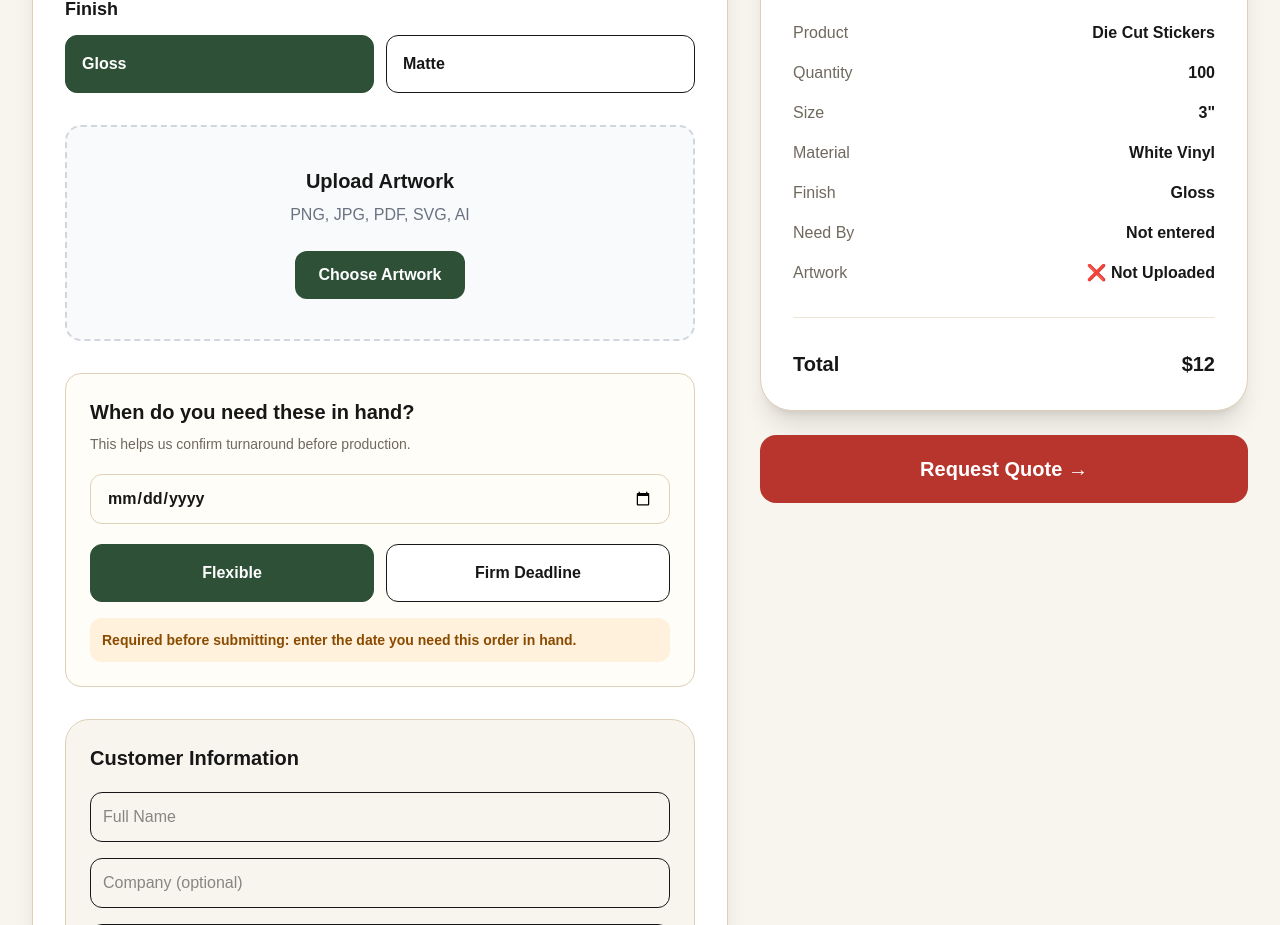
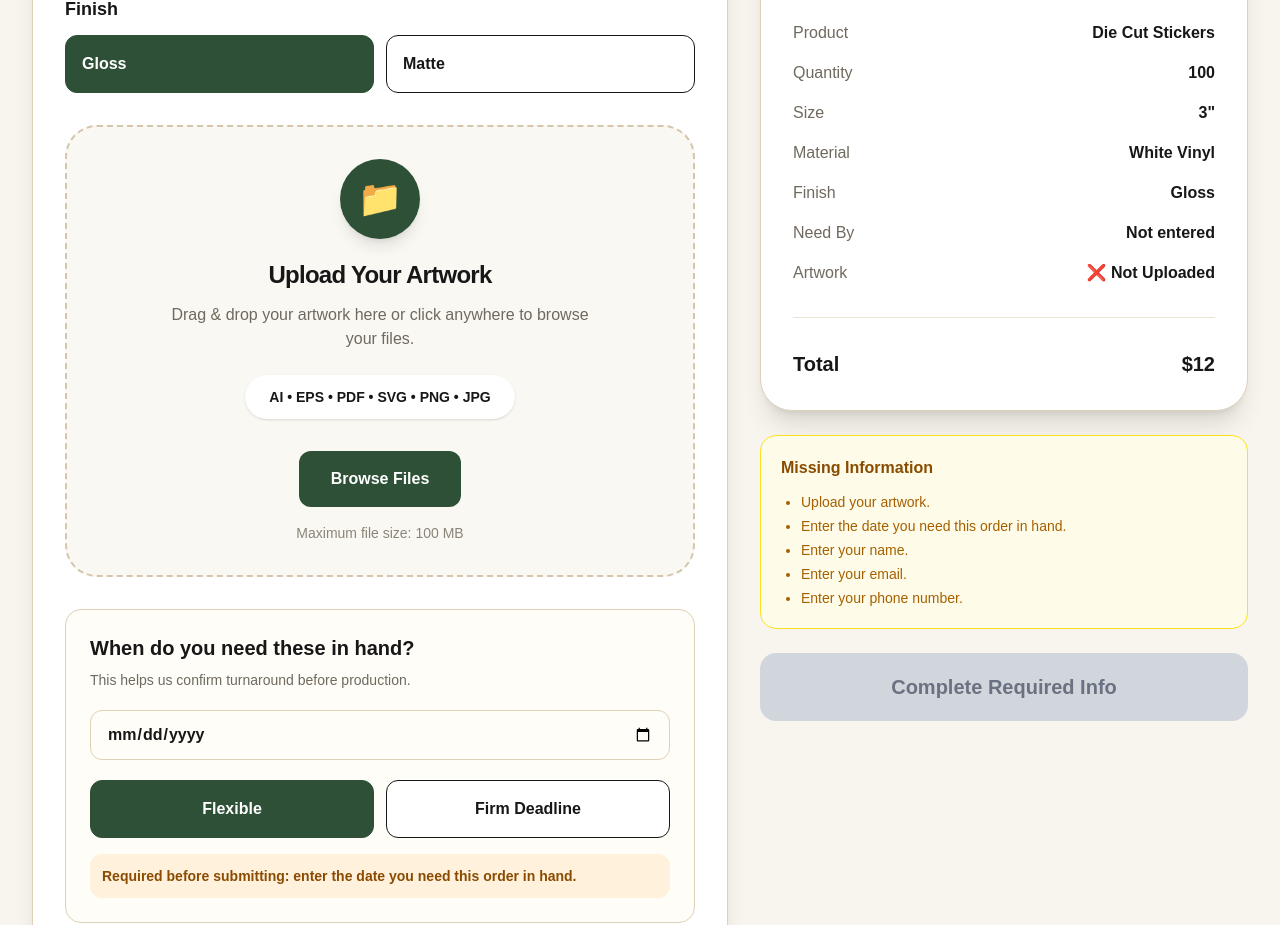
Before and after one commit to salemgorilla/gorilla-order-app, a Next.js app in the folder v2/: page / in a window 1280 px wide. Shown: the part 1300-2225 px from the top of the page. Built offline with nearby package versions, Linux system fonts and the light colour scheme.

Commit message:
v0.3.0 - Quote submission and validation

```diff
--- /dev/null
+++ b/v2/app/api/quote/route.ts
@@ -0,0 +1,15 @@
+import { NextResponse } from "next/server";
+
+export async function POST(request: Request) {
+  const order = await request.json();
+
+  console.log("NEW GORILLA ORDER REQUEST");
+  console.log(order);
+
+  return NextResponse.json({
+    success: true,
+    message: "Quote request received by Gorilla Order API.",
+    receivedAt: new Date().toISOString(),
+    order,
+  });
+}
--- a/v2/app/page.tsx
+++ b/v2/app/page.tsx
@@ -10,10 +10,12 @@ import NeedByDate from "../components/NeedByDate";
 import CustomerForm from "../components/CustomerForm";
 import SubmitButton from "../components/SubmitButton";
 import OrderSummary from "../components/summary/OrderSummary";
+import OrderValidation from "../components/summary/OrderValidation";
 
 import { stickerCatalog } from "../lib/catalog";
 import { defaultOrder } from "../lib/order";
 import { getStickerPrice } from "../lib/pricing";
+import { getOrderValidationErrors, isOrderReady } from "../lib/validation";
 
 export default function Home() {
   const [order, setOrder] = useState(defaultOrder);
@@ -80,16 +82,41 @@ export default function Home() {
     });
   }
 
-  function submitOrder() {
-    console.log("ORDER SUBMITTED");
-    console.log(order);
+  async function submitOrder() {
+    const errors = getOrderValidationErrors(order);
 
-    alert(
-      "Quote request captured!\n\nNext sprint we'll send this directly to Printavo."
-    );
+    if (errors.length > 0) {
+      alert("Please complete the missing information before requesting a quote.");
+      return;
+    }
+
+    try {
+      const response = await fetch("/api/quote", {
+        method: "POST",
+        headers: {
+          "Content-Type": "application/json",
+        },
+        body: JSON.stringify(order),
+      });
+
+      if (!response.ok) {
+        throw new Error("Server returned an error.");
+      }
+
+      const result = await response.json();
+
+      console.log("QUOTE RESPONSE");
+      console.log(result);
+
+      alert("✅ Quote request submitted successfully!");
+    } catch (error) {
+      console.error(error);
+      alert("❌ Unable to submit your quote.\nPlease try again.");
+    }
   }
 
   const unitPrice = order.pricing.total / order.product.quantity;
+  const readyToSubmit = isOrderReady(order);
 
   return (
     <main className="min-h-screen bg-[#F8F5EE]">
@@ -255,8 +282,20 @@ export default function Home() {
 
             <OrderSummary order={order} />
 
+            <OrderValidation order={order} />
+
             <div className="mt-6">
-              <SubmitButton onSubmit={submitOrder} />
+              {readyToSubmit ? (
+                <SubmitButton onSubmit={submitOrder} />
+              ) : (
+                <button
+                  type="button"
+                  disabled
+                  className="w-full cursor-not-allowed rounded-2xl bg-gray-300 py-5 text-xl font-black text-gray-500"
+                >
+                  Complete Required Info
+                </button>
+              )}
             </div>
           </aside>
         </div>
--- a/v2/components/UploadBox.tsx
+++ b/v2/components/UploadBox.tsx
@@ -1,29 +1,52 @@
+"use client";
+
 type Props = {
   onFileSelected: (file: File) => void;
 };
 
 export default function UploadBox({ onFileSelected }: Props) {
+  function handleFile(file: File | undefined) {
+    if (!file) return;
+
+    onFileSelected(file);
+  }
+
   return (
-    <div className="rounded-2xl border-2 border-dashed border-gray-300 bg-gray-50 p-10 text-center">
-      <p className="text-xl font-bold">Upload Artwork</p>
+    <div className="rounded-[2rem] border-2 border-dashed border-[#d6c5ab] bg-[#faf8f3] p-8 transition hover:border-[#2E5037] hover:bg-[#f6f2ea]">
+      <label className="block cursor-pointer">
+        <div className="flex flex-col items-center justify-center text-center">
 
-      <p className="mt-2 text-gray-500">
-        PNG, JPG, PDF, SVG, AI
-      </p>
+          <div className="mb-5 grid h-20 w-20 place-items-center rounded-full bg-[#2E5037] text-4xl text-white shadow-lg">
+            📁
+          </div>
 
-      <label className="mt-6 inline-block cursor-pointer rounded-xl bg-[#2E5037] px-6 py-3 font-bold text-white hover:bg-[#24402c]">
-        Choose Artwork
+          <h3 className="text-2xl font-black tracking-[-0.03em] text-[#171717]">
+            Upload Your Artwork
+          </h3>
+
+          <p className="mt-3 max-w-md text-[#6f695e]">
+            Drag & drop your artwork here or click anywhere to browse your files.
+          </p>
+
+          <div className="mt-6 rounded-full bg-white px-6 py-3 text-sm font-bold shadow">
+            AI • EPS • PDF • SVG • PNG • JPG
+          </div>
+
+          <div className="mt-8 rounded-xl bg-[#2E5037] px-8 py-4 font-bold text-white transition hover:bg-[#24402c]">
+            Browse Files
+          </div>
+
+          <p className="mt-4 text-sm text-[#8b8478]">
+            Maximum file size: 100 MB
+          </p>
+
+        </div>
+
         <input
           type="file"
           className="hidden"
-          accept=".png,.jpg,.jpeg,.pdf,.svg,.ai"
-          onChange={(event) => {
-            const file = event.target.files?.[0];
-
-            if (!file) return;
-
-            onFileSelected(file);
-          }}
+          accept=".png,.jpg,.jpeg,.pdf,.svg,.ai,.eps"
+          onChange={(e) => handleFile(e.target.files?.[0])}
         />
       </label>
     </div>
--- /dev/null
+++ b/v2/components/summary/OrderValidation.tsx
@@ -0,0 +1,38 @@
+import { Order } from "../../types/order";
+import { getOrderValidationErrors } from "../../lib/validation";
+
+interface Props {
+  order: Order;
+}
+
+export default function OrderValidation({ order }: Props) {
+  const errors = getOrderValidationErrors(order);
+
+  if (errors.length === 0) {
+    return (
+      <div className="rounded-2xl border border-green-300 bg-green-50 p-5">
+        <p className="font-black text-green-700">
+          ✅ Ready to Submit
+        </p>
+
+        <p className="mt-2 text-sm text-green-600">
+          Everything required has been completed.
+        </p>
+      </div>
+    );
+  }
+
+  return (
+    <div className="rounded-2xl border border-yellow-300 bg-yellow-50 p-5">
+      <p className="font-black text-yellow-800">
+        Missing Information
+      </p>
+
+      <ul className="mt-3 list-disc space-y-1 pl-5 text-sm text-yellow-700">
+        {errors.map((error) => (
+          <li key={error}>{error}</li>
+        ))}
+      </ul>
+    </div>
+  );
+}
--- /dev/null
+++ b/v2/lib/validation.ts
@@ -0,0 +1,31 @@
+import { Order } from "../types/order";
+
+export function getOrderValidationErrors(order: Order) {
+  const errors: string[] = [];
+
+  if (!order.artwork.file) {
+    errors.push("Upload your artwork.");
+  }
+
+  if (!order.production.needBy) {
+    errors.push("Enter the date you need this order in hand.");
+  }
+
+  if (!order.customer.customerName.trim()) {
+    errors.push("Enter your name.");
+  }
+
+  if (!order.customer.email.trim()) {
+    errors.push("Enter your email.");
+  }
+
+  if (!order.customer.phone.trim()) {
+    errors.push("Enter your phone number.");
+  }
+
+  return errors;
+}
+
+export function isOrderReady(order: Order) {
+  return getOrderValidationErrors(order).length === 0;
+}
```
